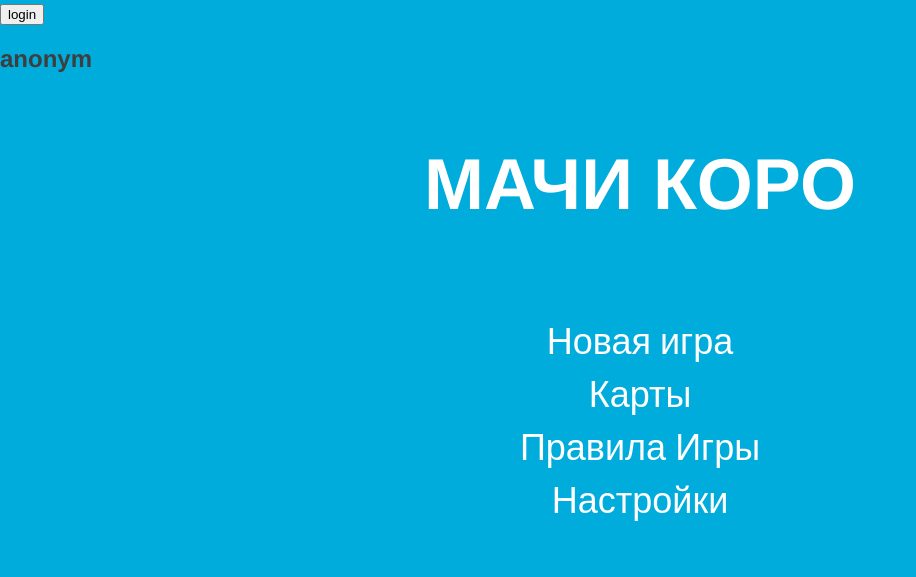
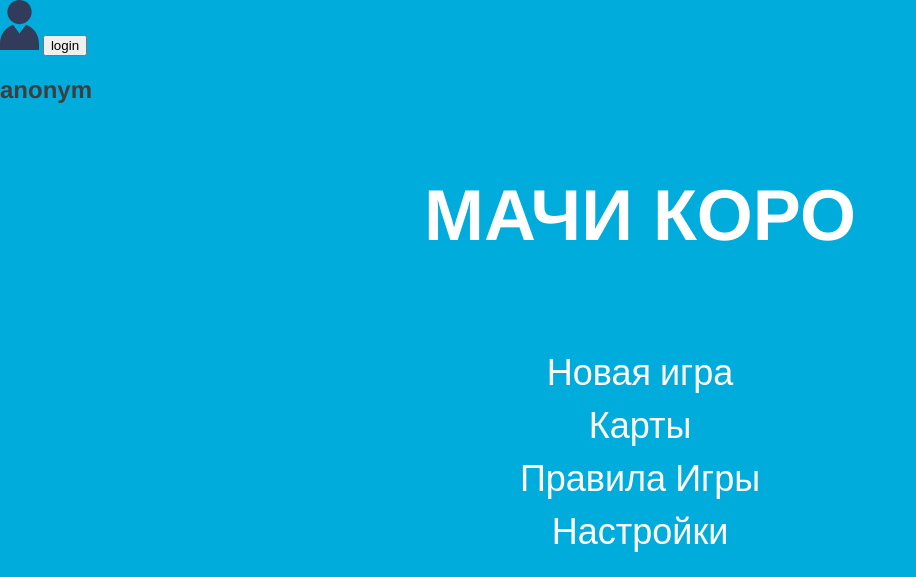
Before and after one commit to IvanKlesov/rsclone, a website built with webpack: page src/html/index.ejs in a window 1280 px wide. Shown: the whole page, without its empty margins (0-916 px from the left). Built offline with nearby package versions, Linux system fonts and the light colour scheme; no server answers.

Commit message:
feat: implement logout; add login info to client side

```diff
--- a/src/css/style.css
+++ b/src/css/style.css
@@ -71,3 +71,8 @@ h1, h2, h3, h4, h5, p {
 #google-auth-btn {
   width: 100%;
 }
+
+.user-icon{
+  max-width: 50px;
+  max-height: 50px;
+}
--- a/src/html/index.ejs
+++ b/src/html/index.ejs
@@ -29,11 +29,28 @@
   </div>
   <div class="popup">
     <div class="/auth-login">
+    <script>
+      <% if (user) {%>
+            var userID = <%- user.id %>;
+            var userName = '<%- user.displayName %>';
+            var userPhotoAdress = '<%- user.photos[0].value %>';
+      <%} else {%>
+        var userID = undefined;
+        var userName = "anonym";
+        var userPhotoAdress = undefined;
+      <%}%>
+    </script>
+
     <%if (user) {%>
     <%var name = user.displayName%>
-    <button id = "login" class = "">login <%- name%></button>
+    <%var pathToPhoto = user.photos[0].value%>
+    <img src= <%= pathToPhoto %> class = "user-icon" alt="user photo">
+    <a href="/logout">
+      <button id = "login" class = "">logout</button>
+    </a>
     <%} else {%>
         <%var name = "anonym"%>
+        <img src= "../assets/svg/user_icon-icons.com_57997.svg" class = "user-icon" alt="user photo">
           <button id = "login">login</button>
     <%}%>
       <h2><%- name %></h2>
```
Also changed, not shown: src/js/auth.js (+7 -1 lines), src/server/server-dev.js (+7 -0 lines), src/assets/svg/user_icon-icons.com_57997.svg (added).
